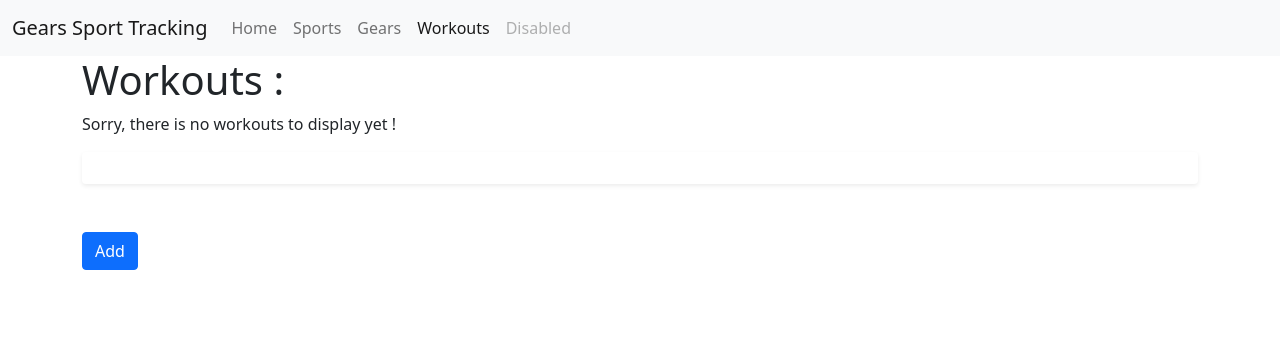
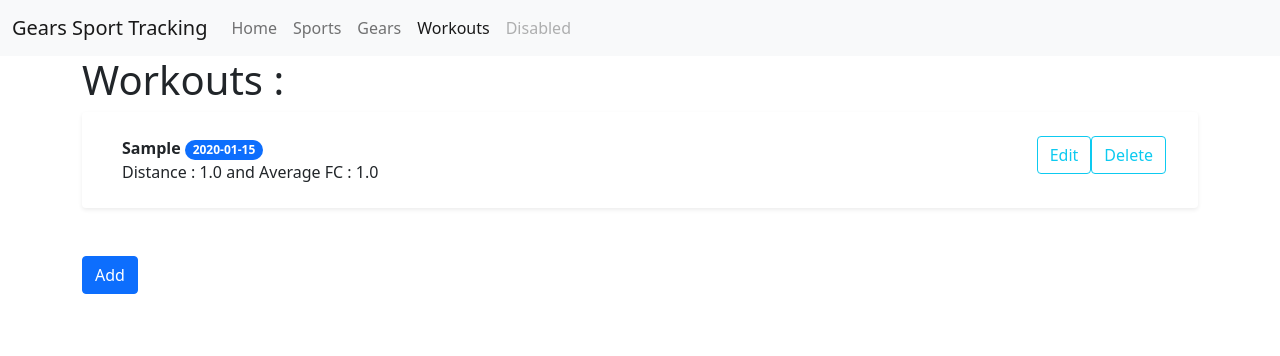
Before and after one commit to Fabien-Drx/sportstrack, a Flask app: page /workouts in a window 1280 px wide. Shown: the top 356 px of the page. Run offline with Flask 2, Linux system fonts and the light colour scheme; tables that the repository leaves empty hold one stand-in row (Sample ...); some libraries are stand-ins or nearby versions.

Commit message:
add a workout and display list

```diff
--- a/app.py
+++ b/app.py
@@ -33,7 +33,7 @@ class Workout(db.Model):
     sport_id = db.Column(db.Integer, db.ForeignKey('sport.id'))
     workout_date = db.Column(db.Date, default=datetime.now())
     distance = db.Column(db.Float(), default=0)
-    avg_pace = db.Column(db.Float(), default=0)
+    avg_pace = db.Column(db.Time(), default=0)
     avg_fc = db.Column(db.Float(), default=0)
     tracks = db.relationship('Track', backref='workout_track', lazy='dynamic')
 
@@ -190,17 +190,21 @@ def workouts(action=None, id=-1):
 
     if request.method == 'POST' and create_workout_form.validate():
         if action == 'add':
-            new_workout = Workout(sport_id=create_workout_form.sport.data,
+
+            try:
+                new_workout = Workout(sport_id=create_workout_form.sport.data.id,
                                 workout_date=create_workout_form.workout_date.data,
                                 distance=create_workout_form.distance.data,
                                 avg_pace=create_workout_form.avg_pace.data,
                                 avg_fc=create_workout_form.avg_fc.data
                             )
-            # TODO : Add new track but we have to retrieve the workout_id from the insert
-            # TODO : and change the field type for avg_pace to time and not float
+                db.session.add(new_workout)
+                # Flush to get the new workout id
+                db.session.flush()
 
-            try:
-                db.session.add(new_workout)
+                new_track = Track(workout_id=new_workout.id, gear_id=create_workout_form.gear.data.id)
+                db.session.add(new_track)
+
                 db.session.commit()
                 action = None
             except exc.IntegrityError:
@@ -208,8 +212,10 @@ def workouts(action=None, id=-1):
                 flash('A workout with the same name already exists', 'alert-danger')
 
 
+    workout_list = Workout.query.join(Sport).all()
+
     return render_template('workouts.html',
-                           workouts_list=[],
+                           workouts_list=workout_list,
                            page_workouts_active="active",
                            create_workout_form=create_workout_form,
                            action=action)
--- a/templates/workouts.html
+++ b/templates/workouts.html
@@ -12,19 +12,19 @@
         {% for workout in workouts_list %}
             <li class="list-group-item d-flex justify-content-between align-items-start">
                 <div class="ms-2 me-auto">
-                    <div class="fw-bold">{{ gear.name }}
-                        <span class="badge bg-primary rounded-pill">{{ gear.purchase_date }}</span>
+                    <div class="fw-bold">{{ workout.sport.sport }}
+                        <span class="badge bg-primary rounded-pill">{{ workout.workout_date }}</span>
                     </div>
-                    {{ gear.description }}
+                    Distance : {{ workout.distance }} and Average FC : {{ workout.avg_fc }}
                 </div>
 
 
 
                 <div class="d-inline">
-                  <a href="{{ url_for('gears', action="edit",id=gear.id) }}" ><button type="button" class="btn btn-outline-info">Edit</button></a>
+                  <a href="{{ url_for('workouts', action="edit",id=workout.id) }}" ><button type="button" class="btn btn-outline-info">Edit</button></a>
                 </div>
                 <div class="d-inline">
-                  <a href="{{ url_for('delete', cat="gears",id=gear.id) }}" ><button type="button" class="btn btn-outline-info">Delete</button></a>
+                  <a href="{{ url_for('delete', cat="workouts",id=workout.id) }}" ><button type="button" class="btn btn-outline-info">Delete</button></a>
                 </div>
             </li>
         {%  endfor %}
```
